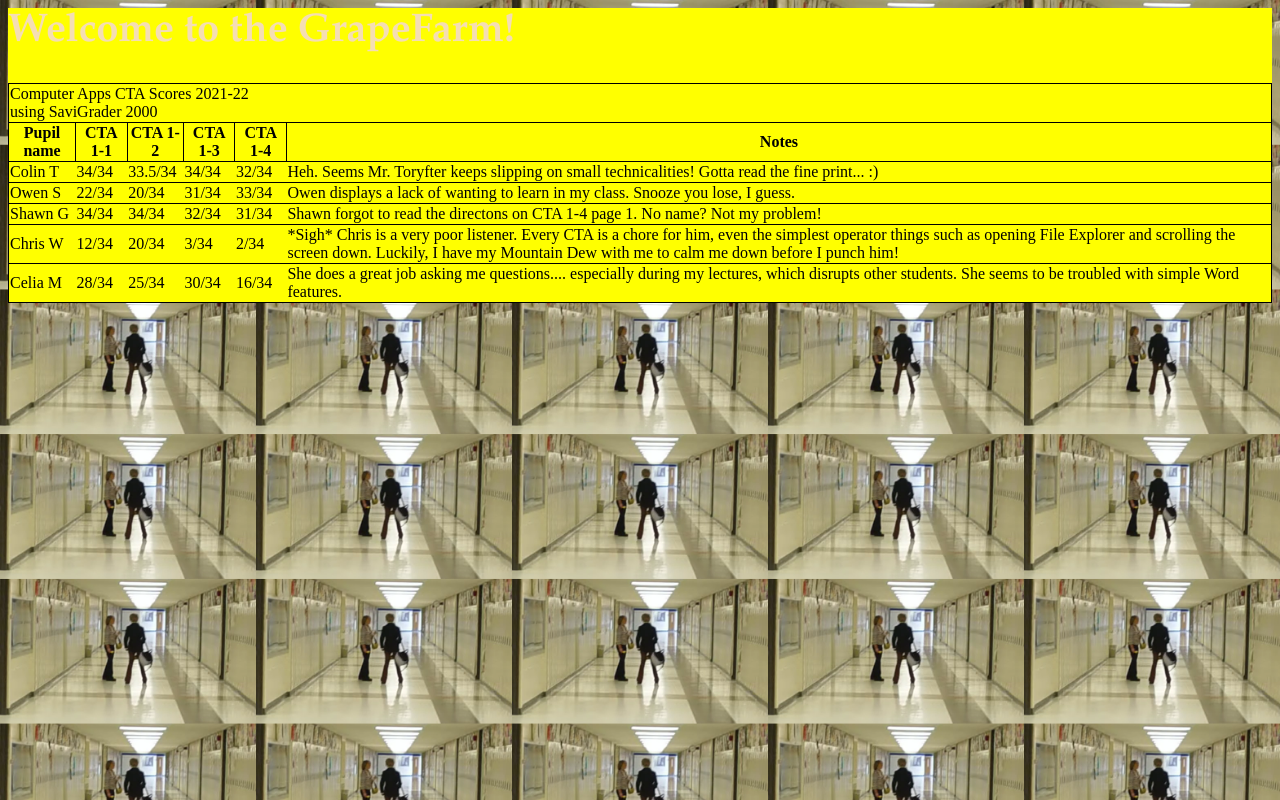
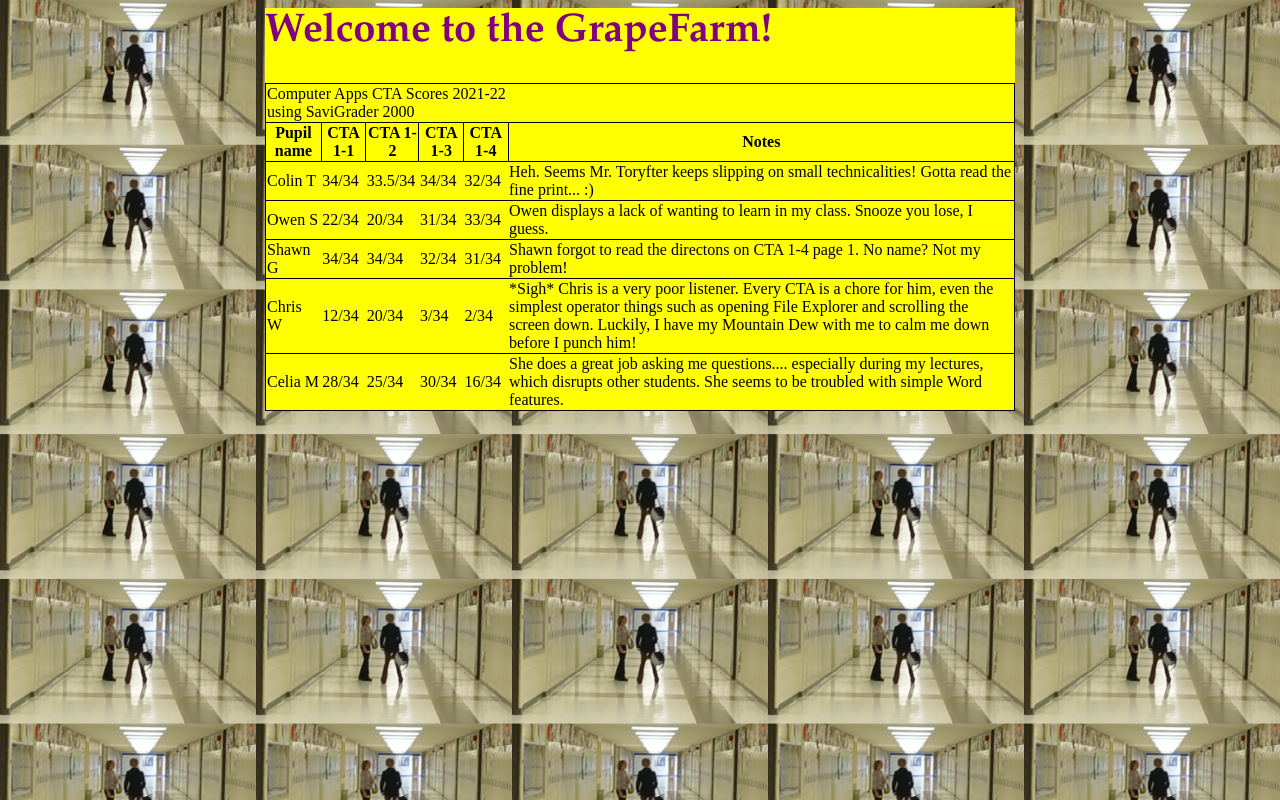
Before and after one commit to ElizaPinchley/savic-havoc, a plain HTML site: page grapefarm.html in a window 1280 px wide. Drawn offline with Linux system fonts and the light colour scheme.

Commit message:
Update grapefarm.html

```diff
--- a/grapefarm.html
+++ b/grapefarm.html
@@ -8,6 +8,7 @@
       .content {
         background-color: yellow;
         margin: auto;
+        max-width: 750px;
       }
       body {
         background-image: url("sra-pasillo.png");
@@ -17,7 +18,7 @@
       .title {
         font-family: garamond;
         font-size: 40px;
-        color: wheat;
+        color: purple;
       }
       table, tr, th {
         border-collapse: collapse;
```
